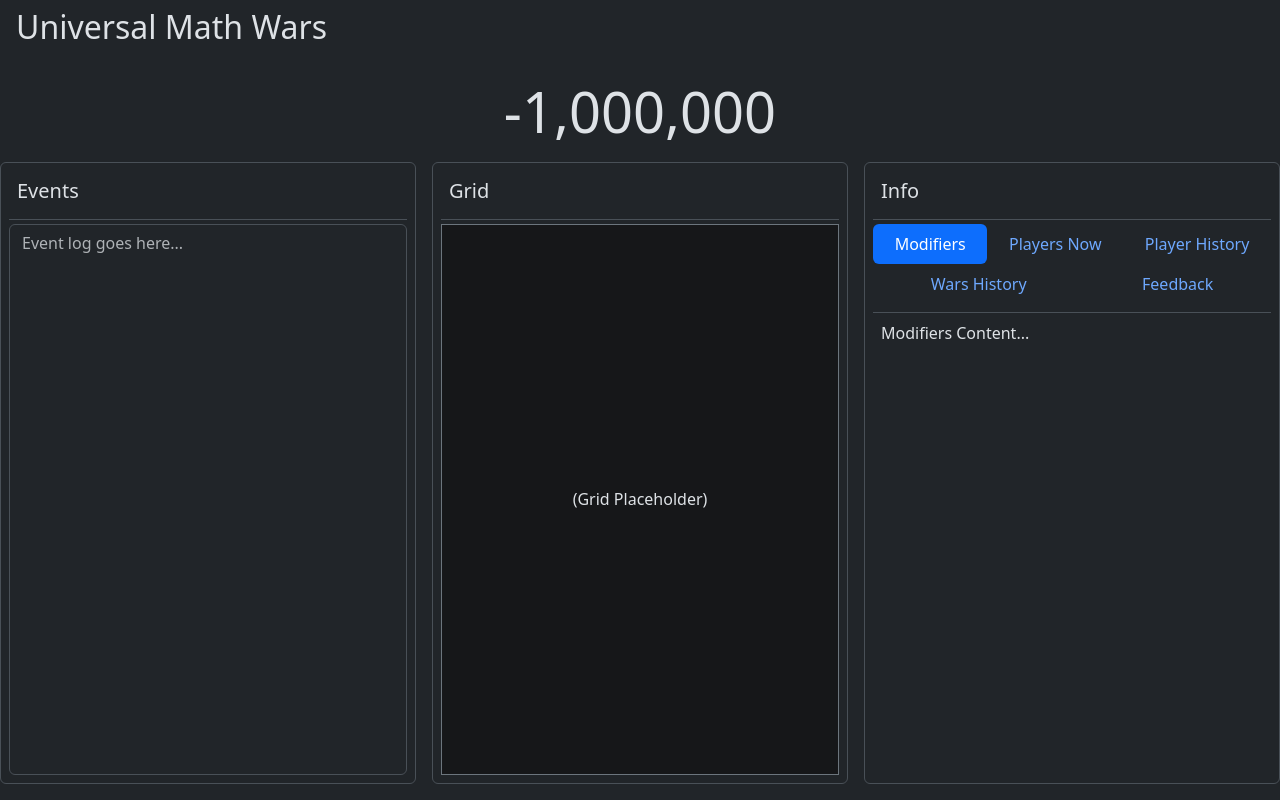
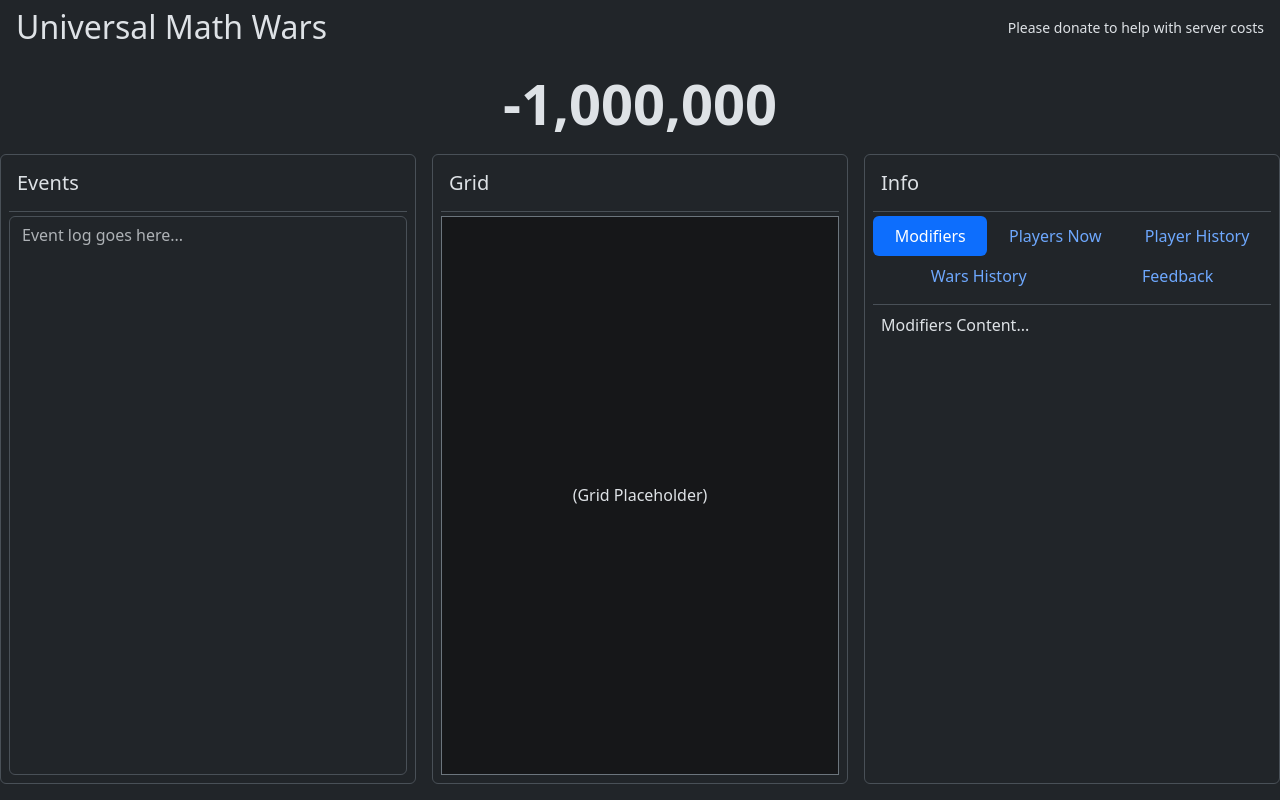
Before and after one commit to aaronshaver/universal-math-wars, a React (Vite) app in the folder frontend/: page / in a window 1280 px wide. Built offline with nearby package versions, Linux system fonts and the light colour scheme; the HTML template or start-up script is replaced by a standard one.

Commit message:
add beg message; make score bolder

```diff
--- a/frontend/src/App.jsx
+++ b/frontend/src/App.jsx
@@ -1,14 +1,15 @@
 import React, { useState } from 'react';
 
 const Header = () => (
-  <div className="py-2 ps-3 mb-2">
-    <h2 className="text-start">Universal Math Wars</h2>
+  <div className="d-flex justify-content-between align-items-center py-2 ps-3 mb-2">
+    <h2 className="text-start mb-0">Universal Math Wars</h2>
+    <small className="text-end pe-3">Please donate to help with server costs</small>
   </div>
 );
 
 const ScoreDisplay = () => (
   <div className="py-2 text-center">
-    <h1 className="display-4">-1,000,000</h1>
+    <h1 className="display-4 fw-bold">-1,000,000</h1>
   </div>
 );
 
```
